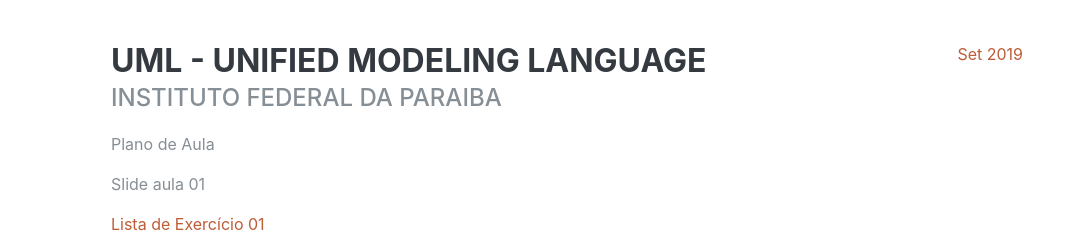
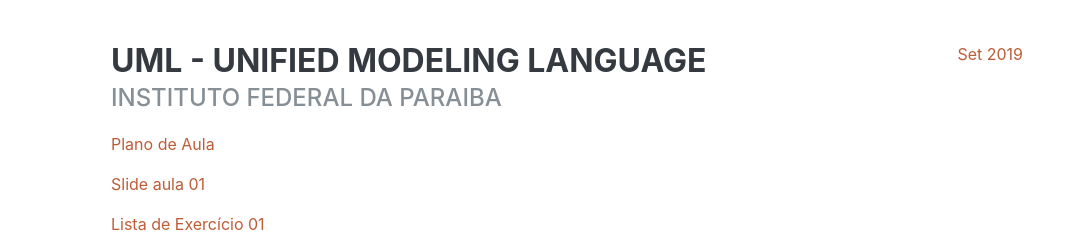
Before and after one commit to fsconrado/ifpbuml, a website: page index.html in a window 1280 px wide. Shown: the part 2060-2306 px from the top of the page, without its empty margins (209-1280 px from the left). Drawn offline with nearby package versions, Linux system fonts and the light colour scheme; files that its build step writes are made by us from their sources; a web font is replaced by a local one.

Commit message:
Atualizar dados

```diff
--- a/index.html
+++ b/index.html
@@ -151,8 +151,8 @@
           <div class="resume-content">
             <h3 class="mb-0">UML - Unified Modeling Language</h3>
             <div class="subheading mb-3">Instituto Federal da Paraiba</div>
-            <p>Plano de Aula</p>
-            <p>Slide aula 01</p>
+            <p><A href="planoaula_f1.pdf">Plano de Aula</A></p>
+            <p><A href="slides_f1.pdf">Slide aula 01</A></p>
             <p><A href="exercicio01.pdf">Lista de Exercício 01</A></p>
           </div>
           <div class="resume-date text-md-right">
```
Also changed, not shown: 2 other files.
